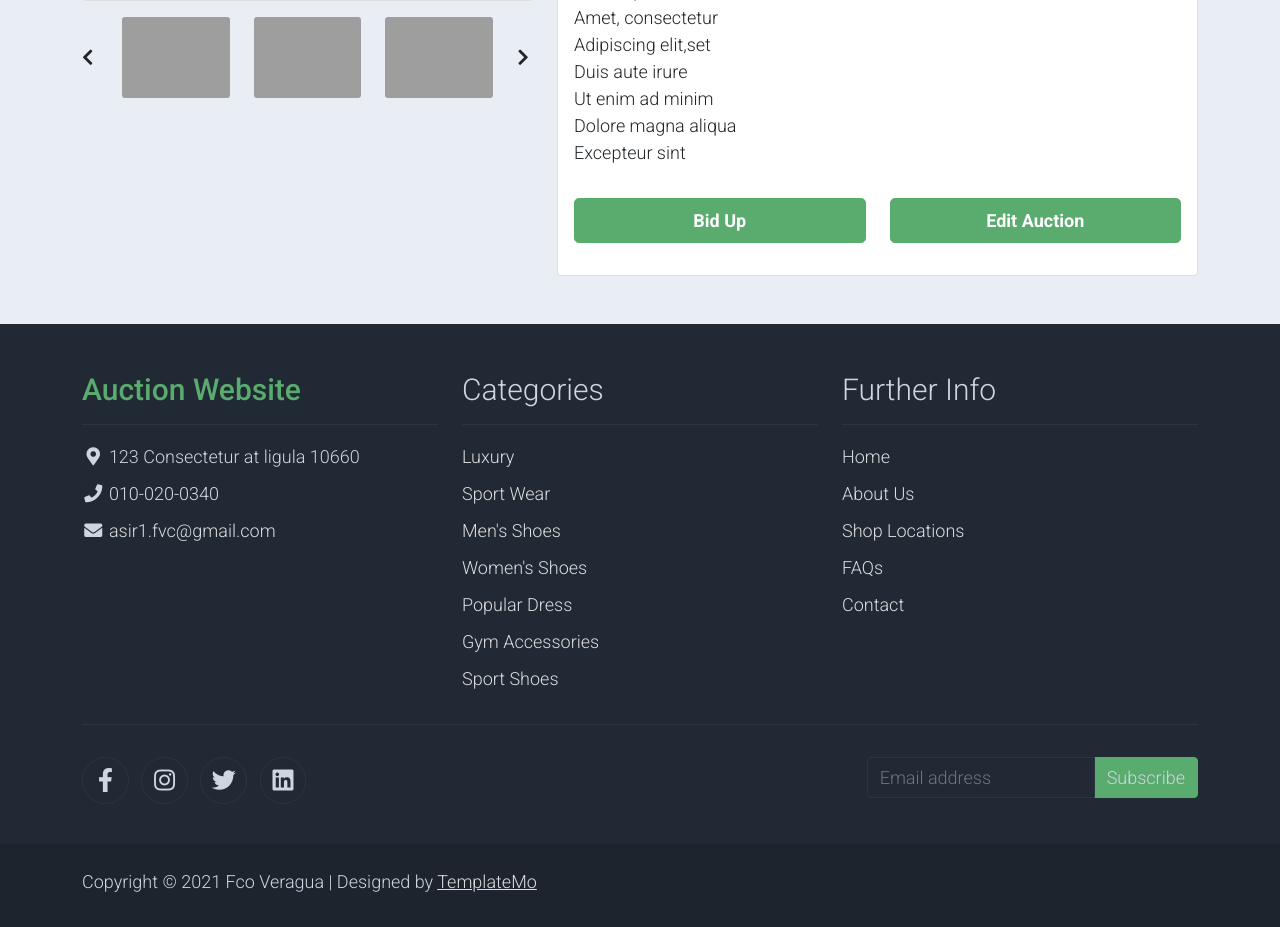
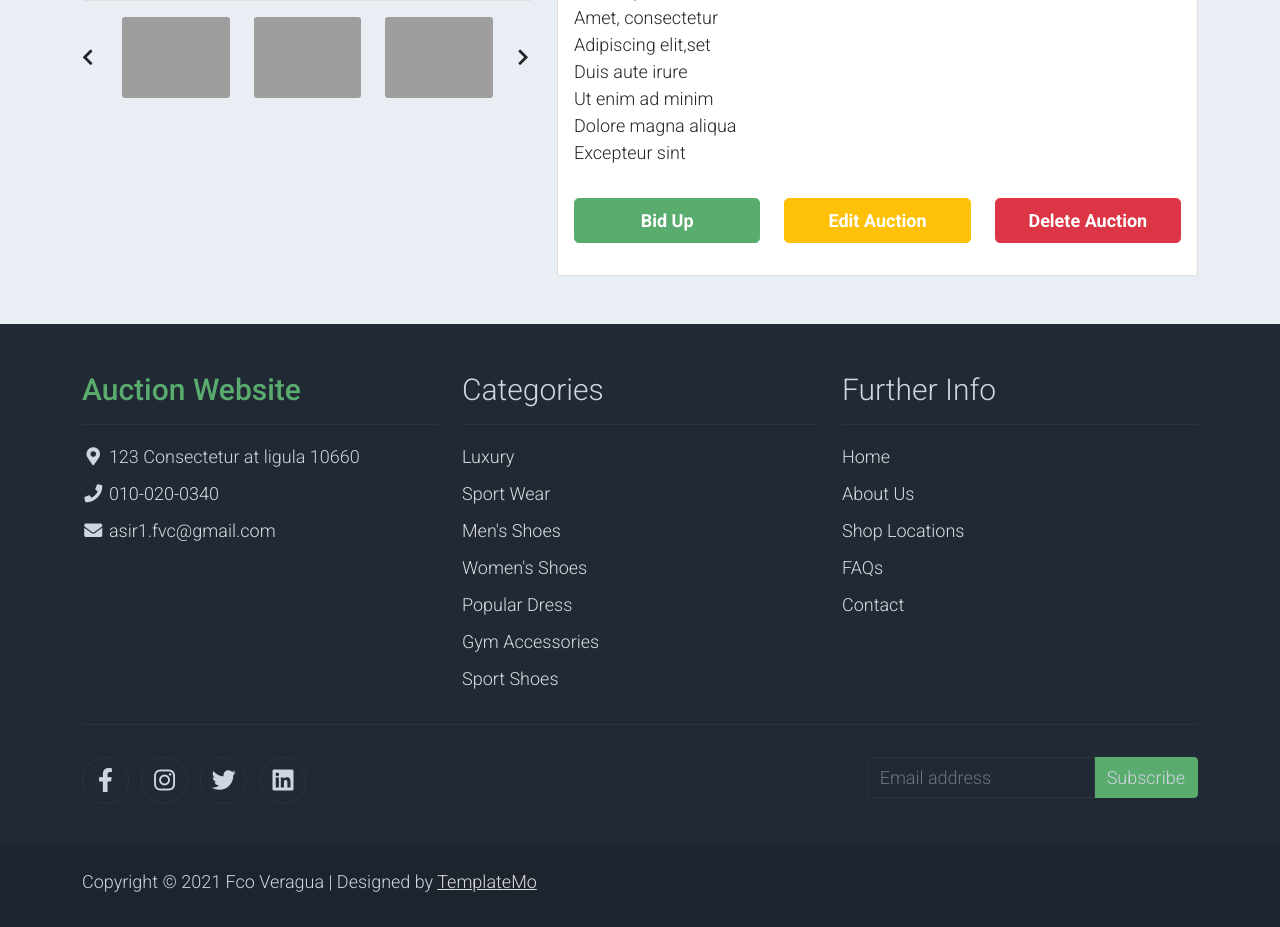
Before and after one commit to fco-veragua/auctionWebsite, a Symfony app: template templates/auction/show.html.twig in a window 1280 px wide. Shown: the part 517-1444 px from the top of the page. Run offline with Twig, Linux system fonts and the light colour scheme; the template is opened without the code that fills it, so the values that code supplies are empty; some libraries are stand-ins or nearby versions; grey boxes are pictures that could not be loaded.

Commit message:
Added delete button

```diff
--- a/templates/auction/show.html.twig
+++ b/templates/auction/show.html.twig
@@ -207,7 +207,10 @@
 									<a href="" class="btn btn-success btn-lg fw-bold text-white" role="button">Bid Up</a>
 								</div>
 								<div class="col d-grid">
-									<a href="/auction/edit/{{ auction.id }}" class="btn btn-success btn-lg fw-bold text-white" role="button">Edit Auction</a>
+									<a href="/auction/edit/{{ auction.id }}" class="btn btn-warning btn-lg fw-bold text-white" role="button">Edit Auction</a>
+								</div>
+								<div class="col d-grid">
+									<a href="/auction/delete/{{ auction.id }}" class="btn btn-danger btn-lg fw-bold text-white" role="button">Delete Auction</a>
 								</div>
 							</div>
 
```
